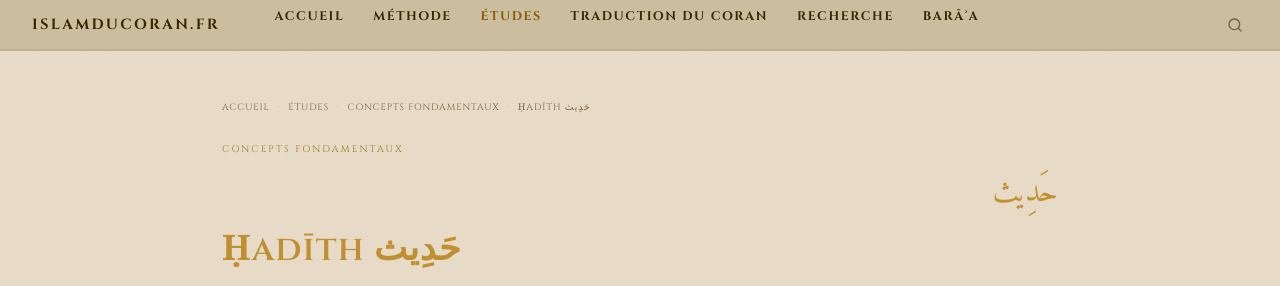
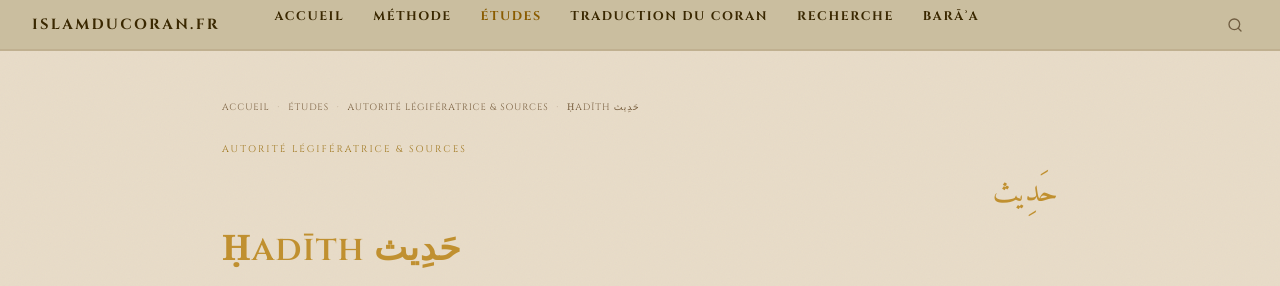
Before and after one commit to Makhuwcoder/islamducoran, a Jekyll site: the page built from _etudes/hadith-coran.md, in a window 1280 px wide and 900 px high. Shown: the top 286 px of the window. Built offline with Jekyll 4.4.1, drawn with Linux system fonts in a browser that asks for light colours.

Commit message:
Thème: Autorité légifératrice & Sources [310]

```diff
--- a/_etudes/hadith-coran.md
+++ b/_etudes/hadith-coran.md
@@ -2,8 +2,9 @@
 layout: etude
 title: "Ḥadīth حَدِيث"
 subtitle: "Définition coranique et étendue réelle d'un terme décisif — ce que le texte désigne par ce mot dans toute la portée que lui donne le Coran lui-même"
-categorie: "Concepts fondamentaux"
-categorie_slug: "concepts"
+categorie: "Autorité légifératrice & Sources"
+categorie_slug: "sources"
+order: 310
 racine: "ح-د-ث"
 racine_ar: "حَدِيث"
 date: 2026-04-18
```
